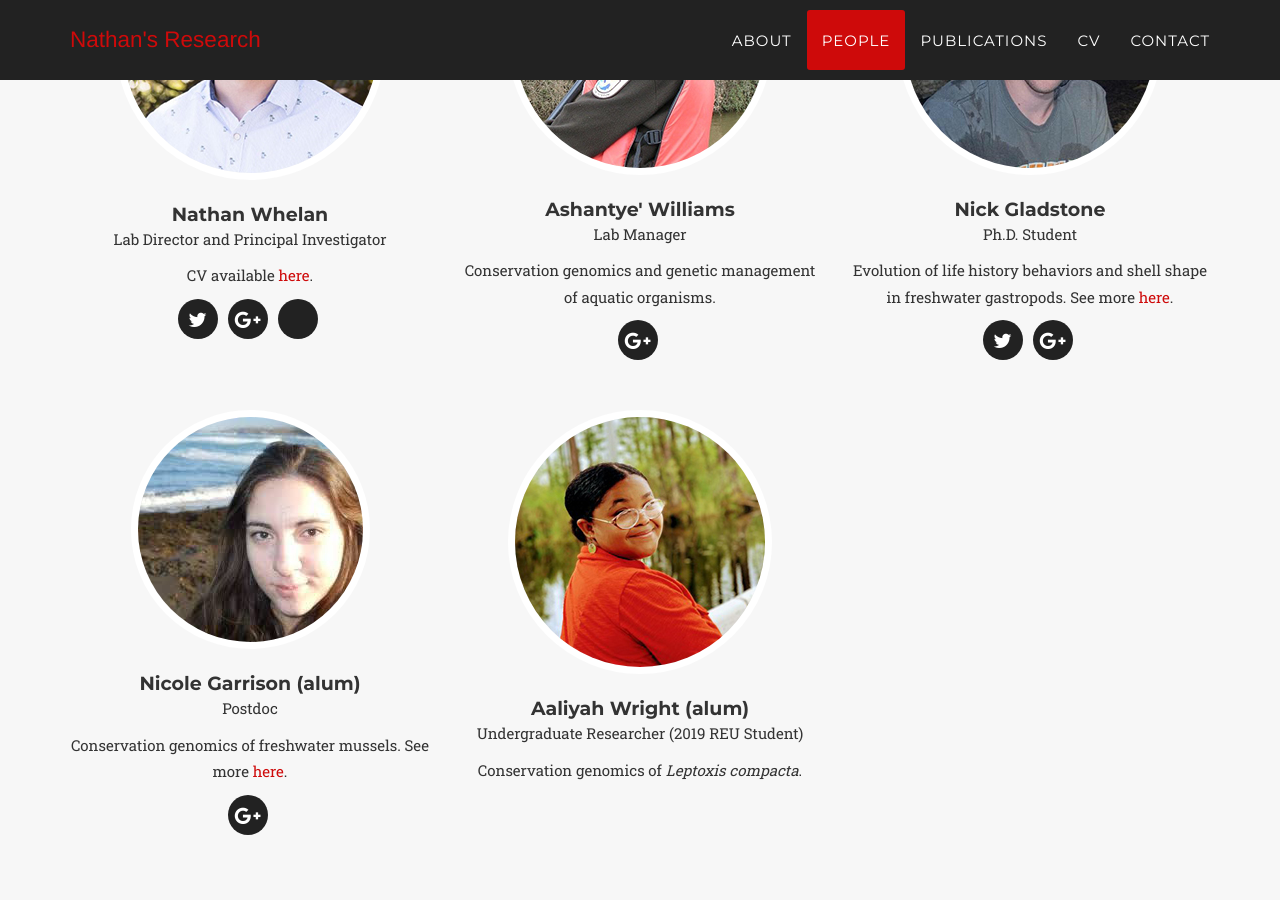
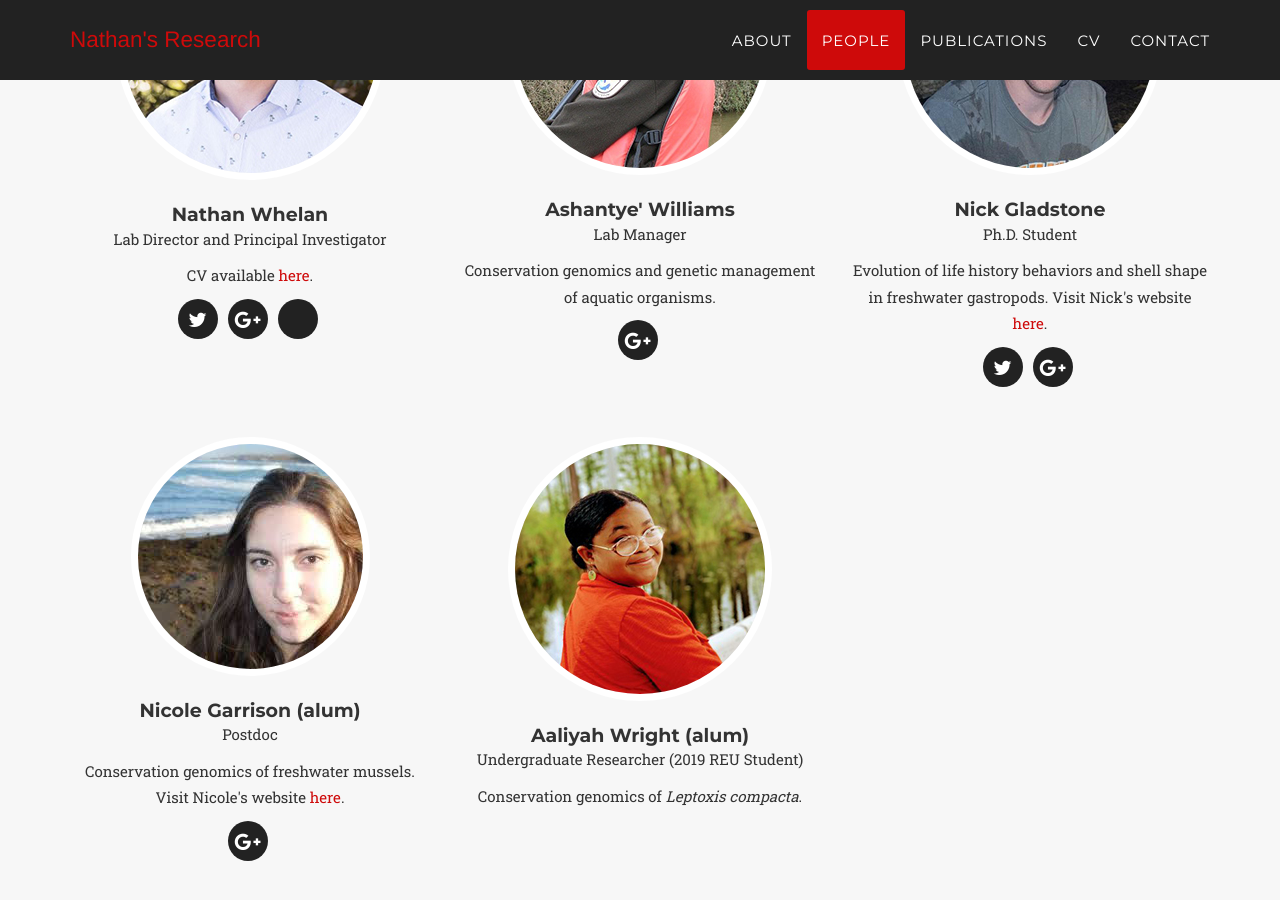
Before and after one commit to NathanWhelan/nathanwhelan.github.io, a Jekyll site: the page built from index.html, in a window 1280 px wide and 900 px high, scrolled down 3597 px. Built offline with Jekyll 4.4.1, drawn with Linux system fonts in a browser that asks for light colours; some web fonts are replaced.

Commit message:
Update _config.yml

```diff
--- a/_config.yml
+++ b/_config.yml
@@ -18,7 +18,7 @@ people:
 - name: Nathan Whelan
   pic: Whelan
   position: Lab Director and Principal Investigator
-  description: CV available <a href="/assets/Whelan_CV_website.pdf">here</a>.
+  description: CV available <a href="/assests/Whelan_CV_website.pdf">here</a>.
   social:
     - title: twitter
       url: https://twitter.com/polarfire
@@ -37,7 +37,7 @@ people:
 - name: Nick Gladstone
   pic: Gladstone
   position: Ph.D. Student
-  description: Evolution of life history behaviors and shell shape in freshwater gastropods. See more <a href="https://nsgladstone.weebly.com/">here</a>.
+  description: Evolution of life history behaviors and shell shape in freshwater gastropods. Visit Nick's website <a href="https://nsgladstone.weebly.com/">here</a>.
   social:
     - title: twitter
       url: https://twitter.com/gladstone_scott
@@ -47,7 +47,7 @@ people:
 - name: Nicole Garrison (alum)
   pic: Garrison
   position: Postdoc
-  description: Conservation genomics of freshwater mussels. See more <a href="https://westliberty.edu/biology/faculty/nicole-garrison/">here</a>.
+  description: Conservation genomics of freshwater mussels. Visit Nicole's website <a href="https://westliberty.edu/biology/faculty/nicole-garrison/">here</a>.
   social:
     - title: google-plus
       url: https://scholar.google.com/citations?user=wkOzAwgAAAAJ&hl=en&oi=ao
```
